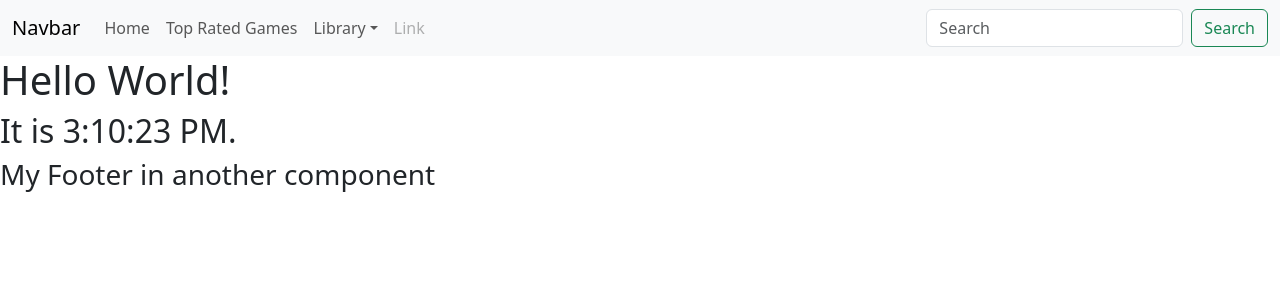
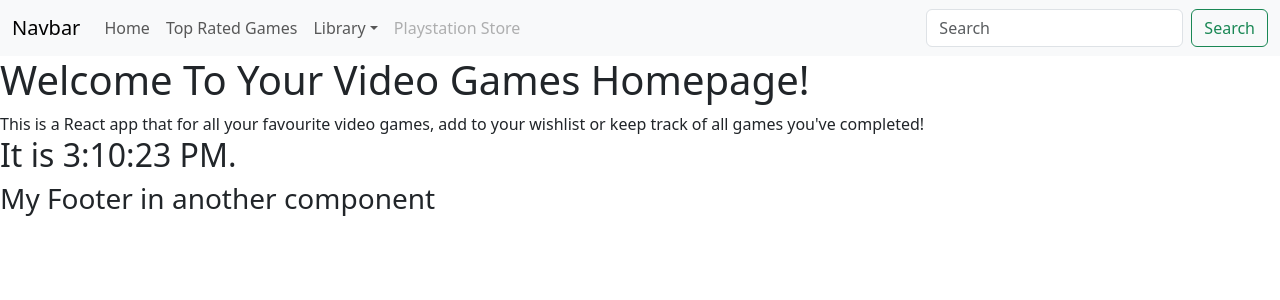
Before and after one commit to NathanCarr10/Data-Rep-Project-2024, a React (Create React App) app: page / in a window 1280 px wide. Shown: the top 300 px of the page. Built offline with nearby package versions, Linux system fonts and the light colour scheme.

Commit message:
modified Content page to show welcome message

```diff
--- a/src/components/Content.js
+++ b/src/components/Content.js
@@ -2,14 +2,18 @@ import React from 'react';
 
 /**
  * Content component is a simple functional component that displays
- * a "Hello World!" message along with the current time.
+ * a "Welcome To Your Video Games Homepage!" message along with the current time.
  */
 
 const Content = () => {
   return (
     <div>
      {/* Main heading that displays a "Hello World!" message */}
-      <h1>Hello World!</h1>
+      <h1>Welcome To Your Video Games Homepage! </h1>
+      <div>
+        This is a React app that for all your favourite video games,
+        add to your wishlist or keep track of all games you've completed!
+      </div>
        {/* Displaying the current time
           using JavaScript's Date object and toLocaleTimeString method */}
       <h2>It is {new Date().toLocaleTimeString()}.</h2>
--- a/src/components/NavigationBar.js
+++ b/src/components/NavigationBar.js
@@ -29,8 +29,8 @@ function NavScroll() {
                 Completed Games
               </NavDropdown.Item>
             </NavDropdown>
-            <Nav.Link href="#" disabled>
-              Link
+            <Nav.Link href="https://store.playstation.com/en-ie/pages/latest" disabled>
+              Playstation Store
             </Nav.Link>
           </Nav>
           <Form className="d-flex">
```
